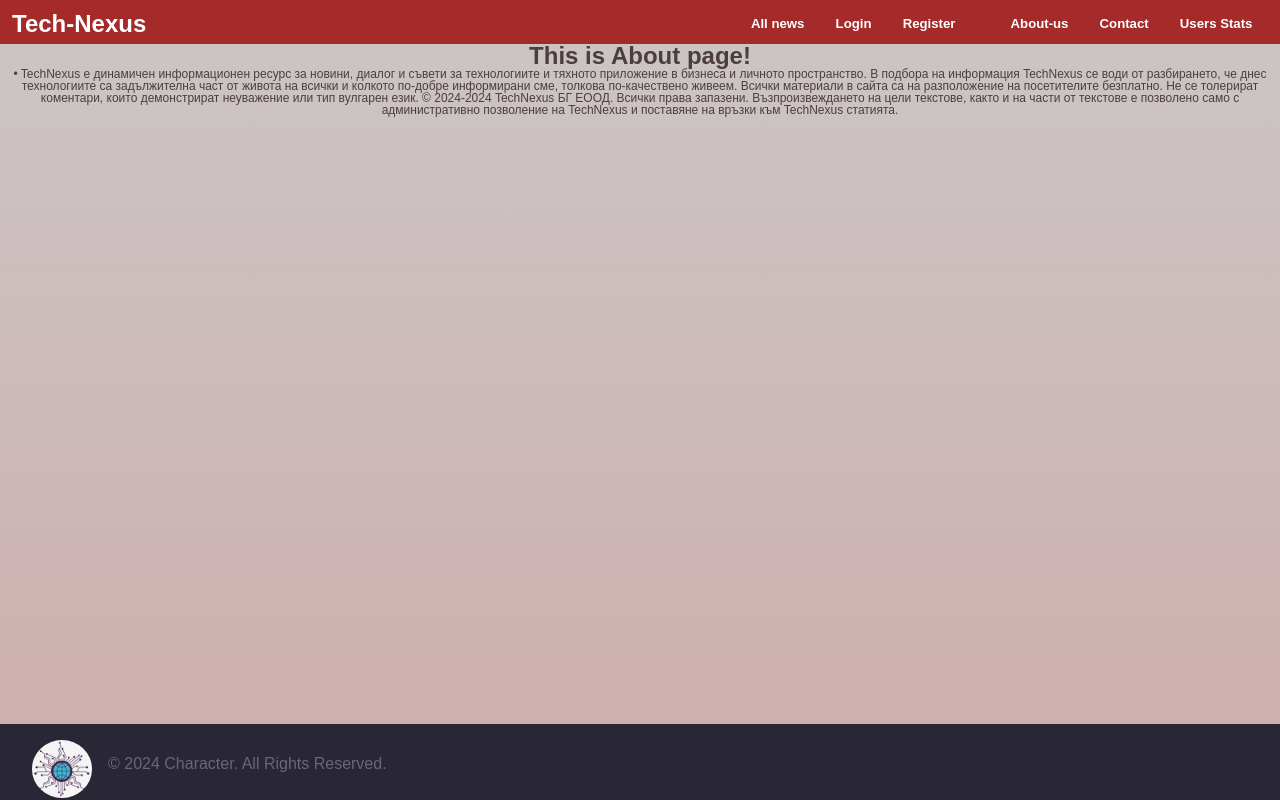
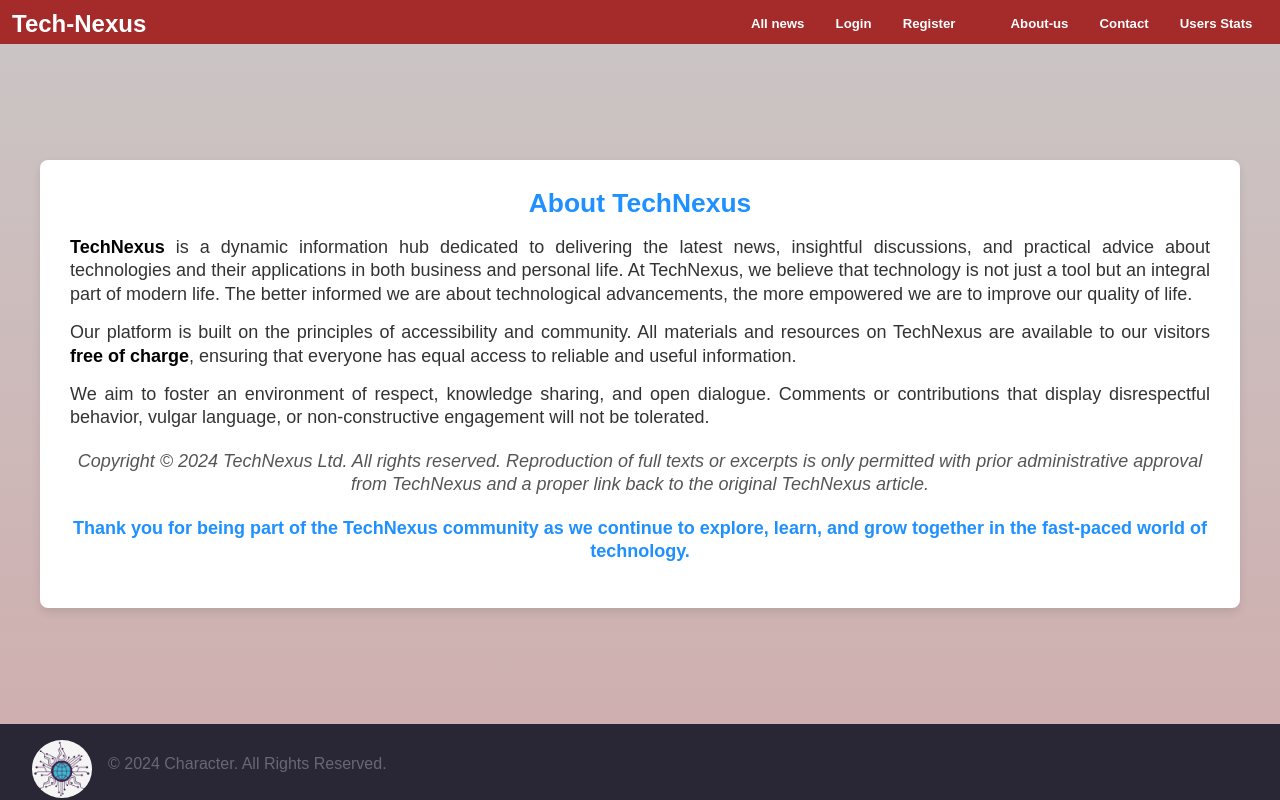
Before and after one commit to MariusGeorgiev/TechNexus, an Angular app: page /about in a window 1280 px wide. Built offline with nearby package versions, Linux system fonts and the light colour scheme; no server answers.

Commit message:
complete about page

```diff
--- a/src/app/about-us/about-us.component.css
+++ b/src/app/about-us/about-us.component.css
@@ -1,13 +1,57 @@
-.about-page {
+
+* {
+    margin: 0;
+    padding: 0;
+    box-sizing: border-box;
+  }
+
+  .about-page {
     height: calc(100vh - 120px);
-    min-height: 50px;
+    display: flex;
+    justify-content: center;
+    align-items: center;
+    padding: 40px 20px;
+  }
+
+  #about {
+    max-width: 1200px;
+    background-color: #fff;
+    padding: 30px;
+    border-radius: 8px;
+    box-shadow: 0px 4px 10px rgba(0, 0, 0, 0.1);
+    font-family: Arial, sans-serif;
+    color: #333;
+    line-height: 1.6;
+  }
+
+  #about h1 {
+    font-size: 2.2rem;
     text-align: center;
-    color: rgb(77, 62, 62);
-    box-sizing: border-box;
-    /* padding-top: 50px;
-    padding-bottom: 90px; */
-}
+    color: #1e90ff;
+    margin-bottom: 20px;
+  }
 
-.about-page h1 {
-    margin: 0;
-}
+  #about p {
+    font-size: 1.5em;
+    text-align: justify;
+    margin-bottom: 15px;
+    line-height: 1.3;
+  }
+
+  #about p strong {
+    color: #000;
+  }
+
+  #about p.copyright {
+    margin-top: 20px;
+    text-align: center;
+    font-style: italic;
+    color: #555;
+  }
+
+  #about p.thank-you {
+    margin-top: 20px;
+    text-align: center;
+    font-weight: bold;
+    color: #1e90ff;
+  }
--- a/src/app/about-us/about-us.component.html
+++ b/src/app/about-us/about-us.component.html
@@ -1,11 +1,24 @@
-<!-- About page for all users and guests -->
+<div class="about-page">
+    <section id="about">
+      <h1>About TechNexus</h1>
+      <p>
+        <strong>TechNexus</strong> is a dynamic information hub dedicated to delivering the latest news, insightful discussions, and practical advice about technologies and their applications in both business and personal life. At TechNexus, we believe that technology is not just a tool but an integral part of modern life. The better informed we are about technological advancements, the more empowered we are to improve our quality of life.
+      </p>
 
-<div class="about-page">
-    <h1>This is About page!</h1>
-    <span>• TechNexus е динамичен информационен ресурс за новини, диалог и съвети за технологиите и тяхното приложение в бизнеса и личното пространство.
-        В подбора на информация TechNexus се води от разбирането, че днес технологиите са задължителна част от живота на всички и колкото по-добре информирани сме, толкова по-качествено живеем.
+      <p>
+        Our platform is built on the principles of accessibility and community. All materials and resources on TechNexus are available to our visitors <strong>free of charge</strong>, ensuring that everyone has equal access to reliable and useful information.
+      </p>
 
-        Всички материали в сайта са на разположение на посетителите безплатно. Не се толерират коментари, които демонстрират неуважение или тип вулгарен език.
+      <p>
+        We aim to foster an environment of respect, knowledge sharing, and open dialogue. Comments or contributions that display disrespectful behavior, vulgar language, or non-constructive engagement will not be tolerated.
+      </p>
 
-        © 2024-2024 TechNexus БГ ЕООД. Всички права запазени. Възпроизвеждането на цели текстове, както и на части от текстове е позволено само с административно позволение на TechNexus и поставяне на връзки към TechNexus статията.</span>
-    </div>
+      <p class="copyright">
+        <em>Copyright © 2024 TechNexus Ltd.</em> All rights reserved. Reproduction of full texts or excerpts is only permitted with prior administrative approval from TechNexus and a proper link back to the original TechNexus article.
+      </p>
+
+      <p class="thank-you">
+        Thank you for being part of the TechNexus community as we continue to explore, learn, and grow together in the fast-paced world of technology.
+      </p>
+    </section>
+  </div>
```
